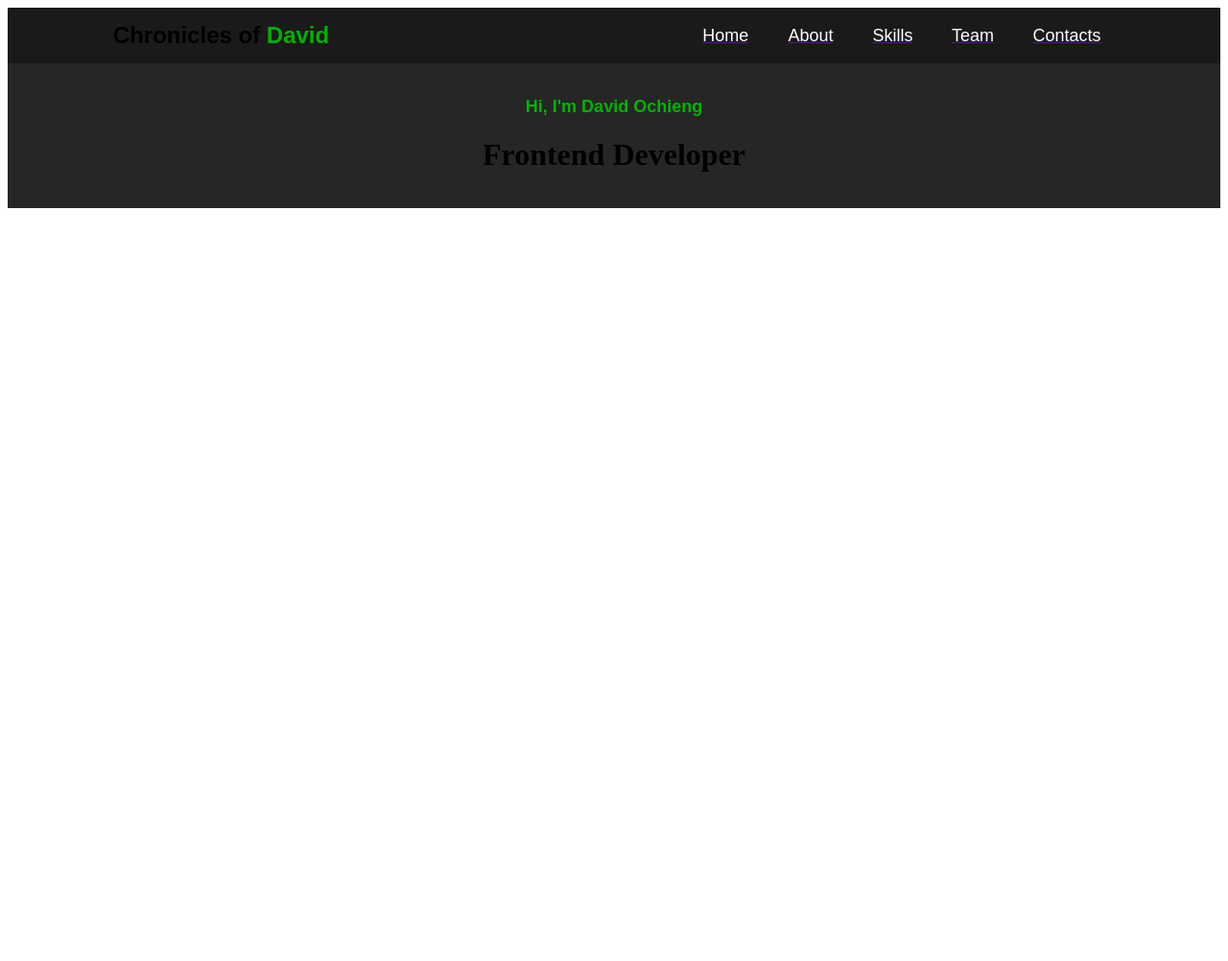
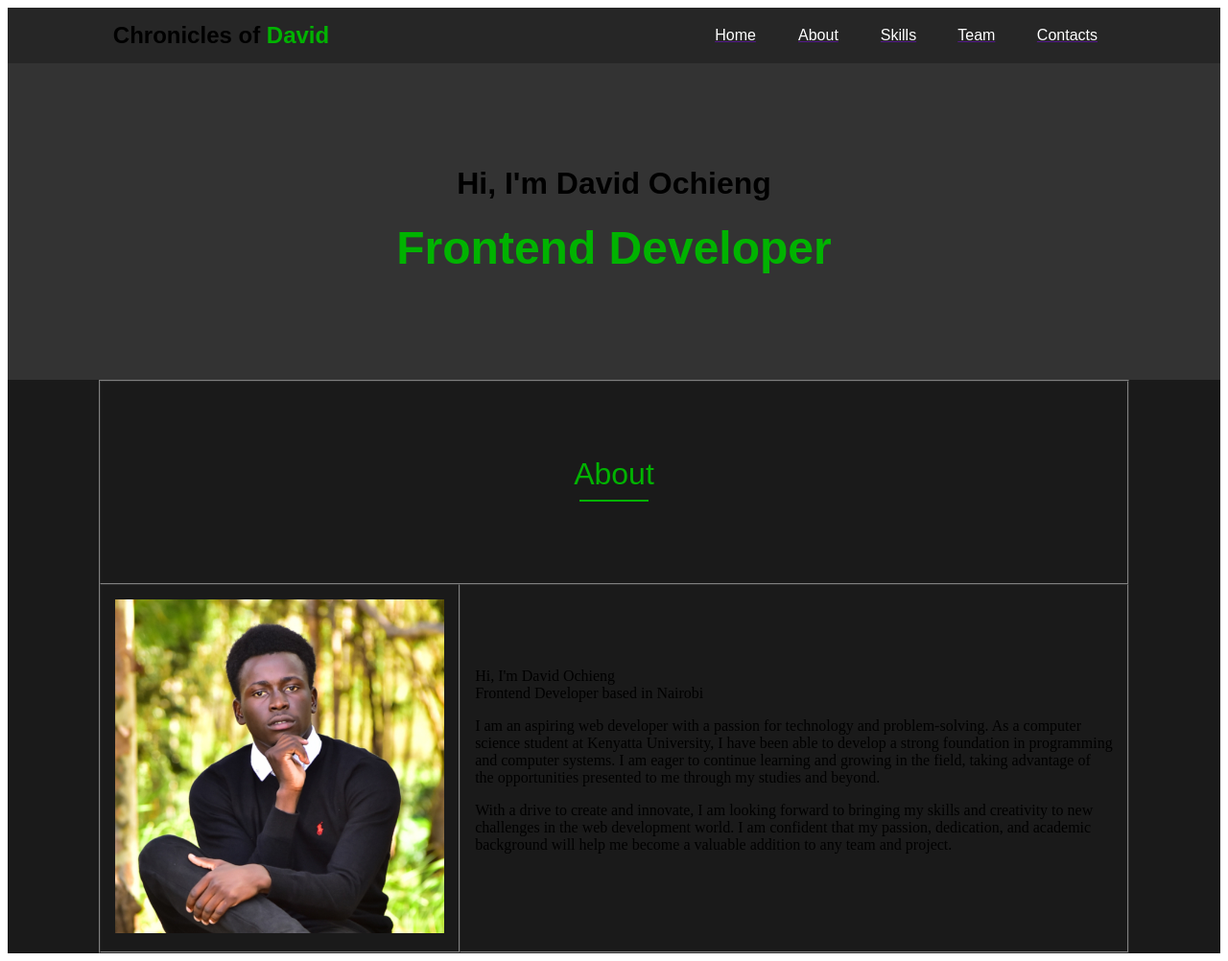
Before and after one commit to DevitoDbug/HTML-project1, a plain HTML site: page index.html in a window 1280 px wide. Shown: the whole page at 96% size. Before the commit the page ends 800 px from the top, so only its background shows below. Drawn offline with Linux system fonts and the light colour scheme.

Commit message:
Created Home Section

```diff
--- a/index.html
+++ b/index.html
@@ -7,7 +7,8 @@
     <title>Artlife.inc</title>
 </head>
     <body>
-        <table border="0" width = "100%" cellpadding = "0" cellspacing="0" bgcolor = "#1a1a1a">
+<!--Start Header-->
+        <table border="0" width = "100%" cellpadding = "0" cellspacing="0" bgcolor = "#262626">
             <tr>
                 <td>
                     <table border = "0" width = "85%" cellpadding = "15" cellspacing="0" align = "center">
@@ -24,27 +25,27 @@
                             </td>
                             <td width = "30%">&nbsp;</td>
                             <td><a href="">
-                                    <font face="arial" color = "ffffff" size = 4>
+                                    <font face="arial" color = "ffffff" size = 3>
                                      Home
                                     </font>
                                 </a></td>
                             <td><a href="">
-                                    <font face="arial" color = "ffffff" size = 4>
+                                    <font face="arial" color = "ffffff" size = 3>
                                     About
                                     </font>
                                 </a></td>
                             <td><a href="">
-                                    <font face="arial" color = "ffffff" size = 4>
+                                    <font face="arial" color = "ffffff" size = 3>
                                     Skills
                                     </font>
                                 </a></td>
                             <td><a href="">
-                                    <font face="arial" color = "ffffff" size = 4>
+                                    <font face="arial" color = "ffffff" size = 3>
                                     Team
                                     </font>
                                 </a></td>
                             <td><a href="">
-                                    <font face="arial" color = "ffffff" size = 4>
+                                    <font face="arial" color = "ffffff" size = 3>
                                     Contacts
                                     </font>
                                 </a></td>
@@ -53,25 +54,89 @@
                 </td>
             </tr>
         </table>
+<!-- End Header -->
 
-    <table border="0" width = "100%" cellpadding = "0" cellspacing="0" bgcolor = "#262626">
+<!-- Start Home -->
+    <table border="0" width = "100%" cellpadding = "0" cellspacing="0" bgcolor = "#333333">
         <tr>
             <td>
                 <table border = "0" width = "85%" cellpadding = "15" cellspacing="0" align = "center">
                     <tr>
-                        <td align="center" valign ="middle">
+                        <td align="center" valign ="middle" height = "300">
                             <h3>
-                                <font face="arial" color = "#00b300" size = 4>
+                                <font face="arial" color = "000000" size = 6>
                                 Hi, I'm David Ochieng
                                 </font>
                             </h3>
-                            <h1>Frontend Developer</h1>
+                            <h1>
+                                <font face="arial" color = "#00b300" size = 7>
+                                    Frontend Developer
+                                </font>
+                            </h1>
                         </td>
                     </tr>
                 </table>
             </td>
         </tr>
     </table>
+<!--End home-->
 
+<!--Start About-->
+<table border="0" width = "100%" cellpadding = "0" cellspacing="0" bgcolor = "1a1a1a">
+    <tr>
+        <td >
+            <table border = "1" width = "85%" cellpadding = "15" cellspacing="0" align = "center">
+                <!-- Heading Start -->
+                <tr>
+                    <td height = "180" align="center" valign = "middle" colspan="2">
+                        <font face = "arial" size = "6" color = "#00b300">
+                            About
+                        </font>
+                        <hr width="70" color ="#00b300">
+                    </td>
+                </tr>
+                <!-- Heading End-->
+                <tr>
+                    <td width = "35%">
+                        <img src = "artlife-pics/DAVID.jpg" width = "100%" alt="me"/>
+                    </td>
+                    <td width = "65%">
+                        <table border = "0" width = "100%" cellpadding = "0" cellspacing="0" align = "center">
+                            <tr>
+                                <td>
+                                    Hi, I'm David Ochieng
+                                </td>
+                            </tr>
+                            <tr>
+                                <td>
+                                    Frontend Developer based in Nairobi
+                                </td>
+                            </tr>
+                            <tr>
+                                <td>
+                                    <p>
+                                        I am an aspiring web developer with a passion for technology
+                                        and problem-solving. As a computer science student at Kenyatta University, I
+                                        have been able to develop a strong foundation in programming and
+                                        computer systems. I am eager to continue learning and growing in the
+                                        field, taking advantage of the opportunities presented to me through my
+                                        studies and beyond.
+                                    </p>
+                                    <p>
+                                        With a drive to create and innovate, I am looking forward to bringing
+                                        my skills and creativity to new challenges in the web development world.
+                                        I am confident that my passion, dedication, and academic background will
+                                        help me become a valuable addition to any team and project.
+                                    </p>
+                                </td>
+                            </tr>
+                        </table>
+                    </td>
+                </tr>
+            </table>
+        </td>
+    </tr>
+</table>
+<!--End About-->
 </body>
 </html>
```
Also changed, not shown: artlife-pics/DAVID.jpg (added), artlife-pics/general.jpg (deleted).
